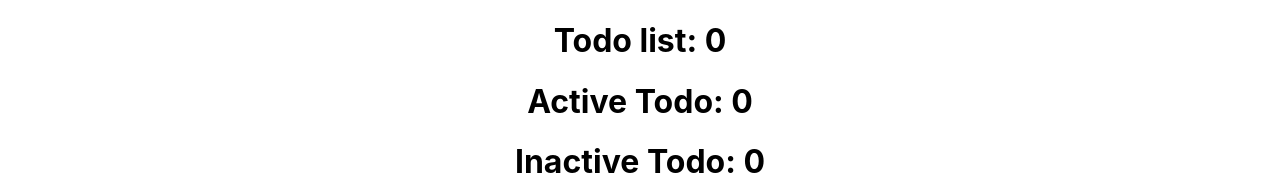
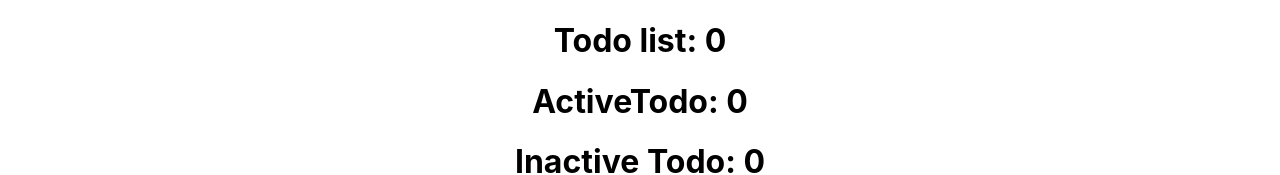
Before and after one commit to legkovaAnastasia/todoList, a React (Create React App) app: page / in a window 1280 px wide. Shown: the top 175 px of the page. Built offline with nearby package versions, Linux system fonts and the light colour scheme.

Commit message:
counter_todo

```diff
--- a/src/components/ListTodo.js
+++ b/src/components/ListTodo.js
@@ -4,11 +4,11 @@ const ListTodo = ({ todo, removeItem, checkItem }) => {
 
     return (
         <div>
-
             <div key={todo.id} className='todo-list'>
                 <div className={todo.checked ? 'todo-exact checked' : 'todo-exact'}
                     type='text'
-                    onClick={() => checkItem(todo.id)}>
+                    onClick={() => checkItem(todo.id)}
+                    >
                     {todo.todoItem}
                 </div>
                 <button className='btn-delete' onClick={() => removeItem(todo.id)}>Delete</button>
--- a/src/components/Todo.js
+++ b/src/components/Todo.js
@@ -1,6 +1,7 @@
 import ListTodo from './ListTodo';
 import todo from './todo.css'
 import { useState, useEffect } from 'react';
+import Counter from './Counter';
 
 const Todo = () => {
     const [todos, setTodos] = useState([]);
@@ -9,19 +10,19 @@ const Todo = () => {
 
     const [filtered, setFilter] = useState(todos);
 
-    useEffect( () => {
-        setFilter(todos)
+    useEffect(() => {
+        setFilter(todos);
     }, [todos]);
 
-    const handleChange = (e) =>{
+    const handleChange = (e) => {
         setInput(e.currentTarget.value)
     }
 
     const handleSubmit = (e) => {
         e.preventDefault();
-        if(input.length <= 10) {
+        if (input.length <= 10) {
             const newTodo = {
-                id: Math.random().toString().substring(2,4),
+                id: Math.random().toString().substring(2, 4),
                 todoItem: input,
                 checked: false,
             }
@@ -33,14 +34,11 @@ const Todo = () => {
     }
 
     const filterTodo = (checked) => {
-        console.log(123);
-        if (    checked === 'all') {
-            setFilter(todos)
+        if (checked === 'all') {
+            setFilter(todos);
         } else {
-            setFilter([...todos.filter((todo) => todo.checked === checked)])
+            setFilter([...todos.filter((todo) => todo.checked === checked)]);
         }
-        console.log(1111);
-
     }
 
     const handleKeyDown = (e) => {
@@ -55,18 +53,19 @@ const Todo = () => {
 
     const checkItem = (id) => {
         setTodos([
-            ...todos.map((todo) => todo.id === id ? {...todo, checked: !todo.checked} : {...todo})
-        ]);
+            ...todos.map((todo) => todo.id === id ? { ...todo, checked: !todo.checked } : { ...todo })
+        ])
     }
 
-    let activeTodos = [...todos.map(todo => todo.checked === false)]
-    let inactiveTodos = [...todos.map(todo => todo.checked === true)]
+    let activeCounter = filtered.filter(todo => todo.checked === false).length;
+    let inactiveCounter = filtered.filter(todo => todo.checked === true).length;
+    let everyCounter = filtered.filter(todo => todo.checked === false || true).length;
 
     return (
         <div>
-            <h1 className='title'> Todo list: {todos.length}</h1>
-            <h1 className='title'> Active Todo: {activeTodos.length}</h1>
-            <h1 className='title'> Inactive Todo: {inactiveTodos.length}</h1>
+            <h1 className='title'> Todo list: {everyCounter}</h1>
+            <h1 className='title'> ActiveTodo: {activeCounter}</h1>
+            <h1 className='counter'> Inactive Todo: {inactiveCounter} </h1>
             <form className='input-form' onSubmit={handleSubmit}>
                 <input
                     className='form-control'
@@ -79,14 +78,14 @@ const Todo = () => {
             </form>
 
             <div className='list-header'>
-                <div className='all-todos' onClick={() => filterTodo('all')}>All todos</div>
-                <div className='done-todos' onClick={() => filterTodo(true)}>Done todos</div>
-                <div className='active-todos' onClick={() => filterTodo(false)}>Active todos</div>
+                <div className='all-todos' onClick={() => filterTodo('all')} >All todos</div>
+                <div className='done-todos' onClick={() => filterTodo(true)} >Done todos</div>
+                <div className='active-todos' onClick={() => filterTodo(false)} >Active todos</div>
             </div>
 
             {filtered.map((todo) => {
-                return(
-                    <ListTodo todo={todo} key={todo.id} removeItem={removeItem} checkItem={checkItem}/>
+                return (
+                    <ListTodo todo={todo} key={todo.id} removeItem={removeItem} checkItem={checkItem} />
                 )
             })}
         </div>
```
Lines whose indentation alone changed are shown as unchanged.
